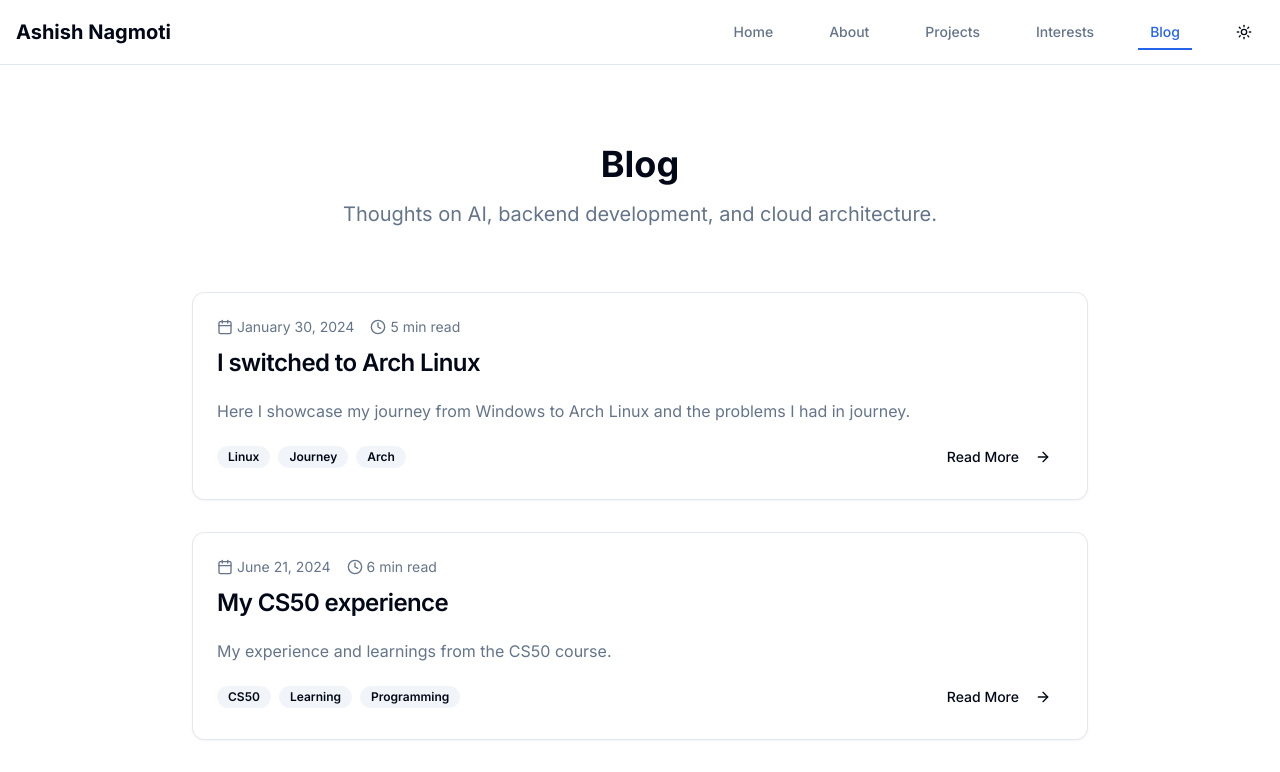
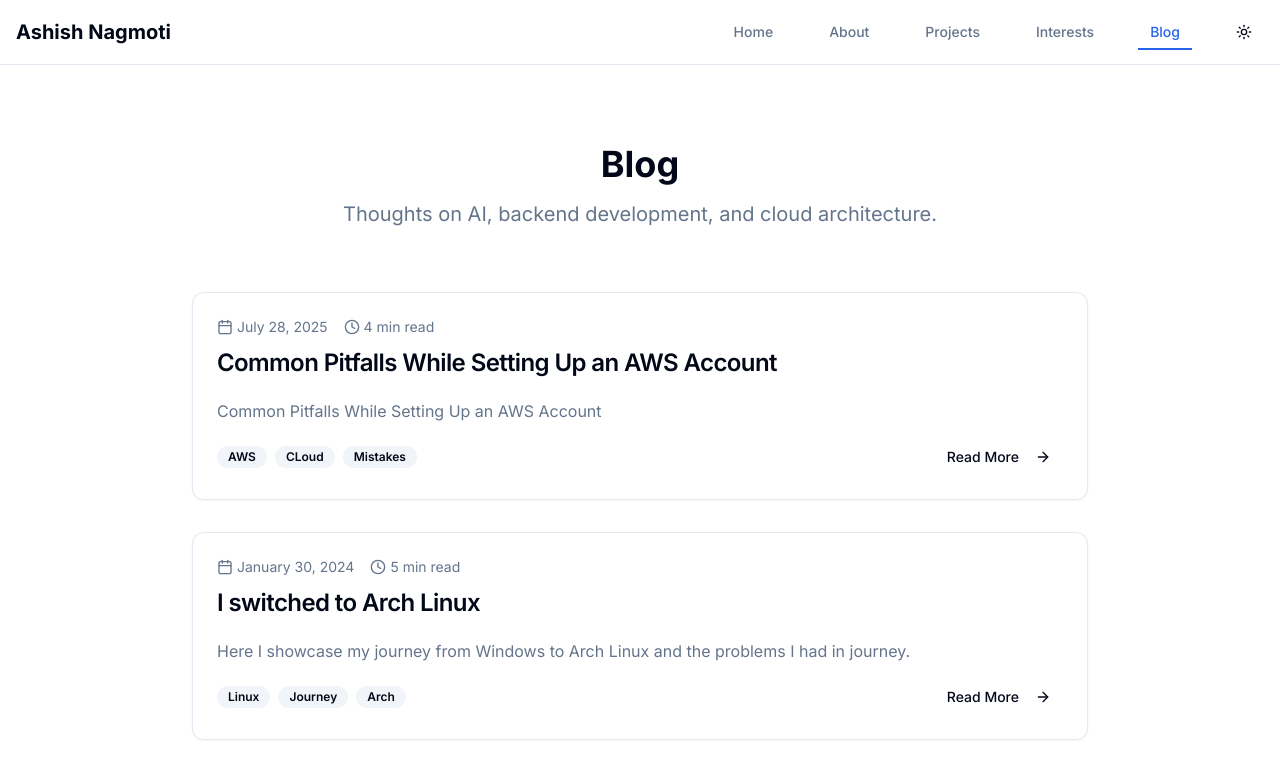
Before and after one commit to ashish-nagmoti/Portfolio, a Next.js app: page /blog in a window 1280 px wide. Shown: the top 772 px of the page. Built offline with nearby package versions, Linux system fonts and the light colour scheme.

Commit message:
Added new blog

```diff
--- a/app/blog/page.tsx
+++ b/app/blog/page.tsx
@@ -9,6 +9,16 @@ import { Calendar, Clock, ArrowRight } from "lucide-react"
 const blogPosts = [
 	{
 		id: 1,
+		title: "Common Pitfalls While Setting Up an AWS Account",
+		excerpt:
+			"Common Pitfalls While Setting Up an AWS Account",
+		date: "2025-07-28",
+		readTime: "4 min read",
+		url: "https://medium.com/@ashishnagmoti7/common-pitfalls-while-setting-up-an-aws-account-b2767d9dde5b", // Replace with actual slug if available
+		tags: ["AWS", "CLoud", "Mistakes"],
+	},
+	{
+		id: 2,
 		title: "I switched to Arch Linux",
 		excerpt:
 			"Here I showcase my journey from Windows to Arch Linux and the problems I had in journey.",
@@ -18,7 +28,7 @@ const blogPosts = [
 		tags: ["Linux", "Journey", "Arch"],
 	},
 	{
-		id: 2,
+		id: 3,
 		title: "My CS50 experience",
 		excerpt: "My experience and learnings from the CS50 course.",
 		date: "2024-06-21",
@@ -27,7 +37,7 @@ const blogPosts = [
 		tags: ["CS50", "Learning", "Programming"],
 	},
 	{
-		id: 3,
+		id: 4,
 		title: "My Hacktoberfest Journey: Navigating Challenges and Embracing Growth",
 		excerpt:
 			"My Hacktoberfest Journey: Navigating Challenges and Embracing Growth.",
@@ -35,7 +45,8 @@ const blogPosts = [
 		readTime: "4 min read",
 		url: "https://medium.com/@ashishnagmoti7/my-hacktoberfest-journey-navigating-challenges-and-embracing-growth-14d6faf8649b", // Replace with actual slug if available
 		tags: ["Hacktoberfest", "Open Source", "Growth"],
-	},
+	}
+
 ]
 
 const containerVariants = {
```
